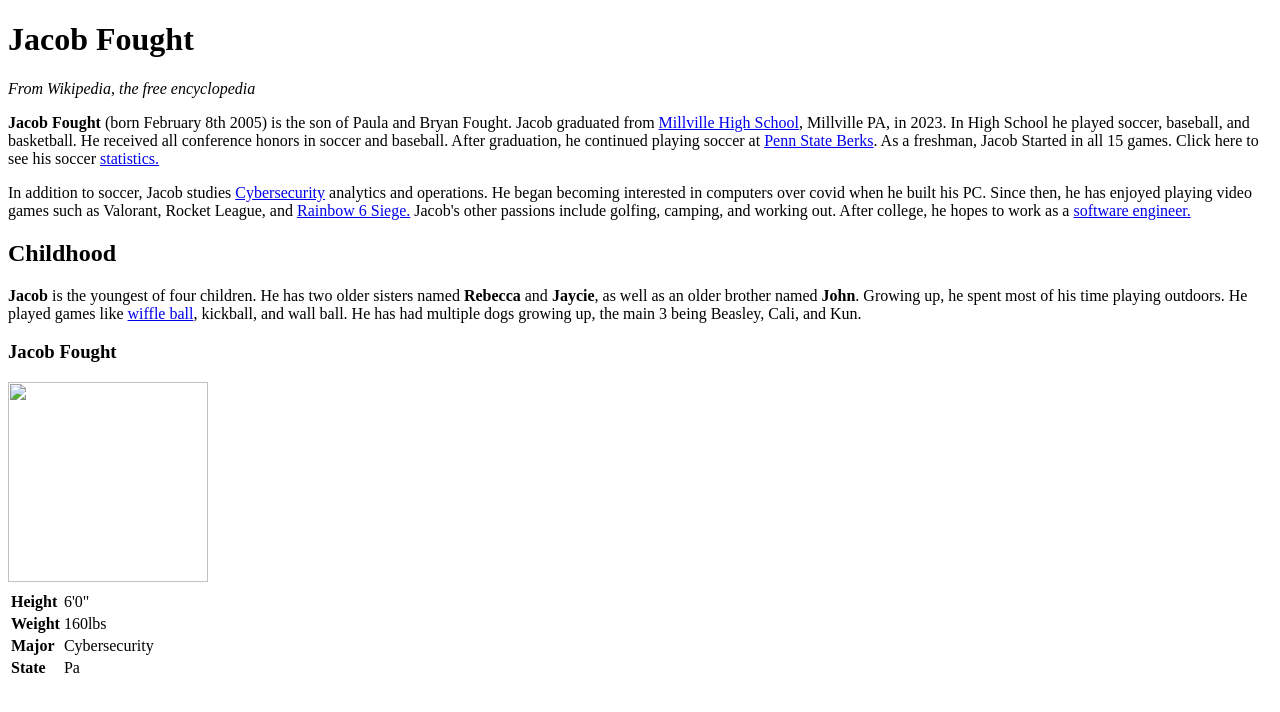
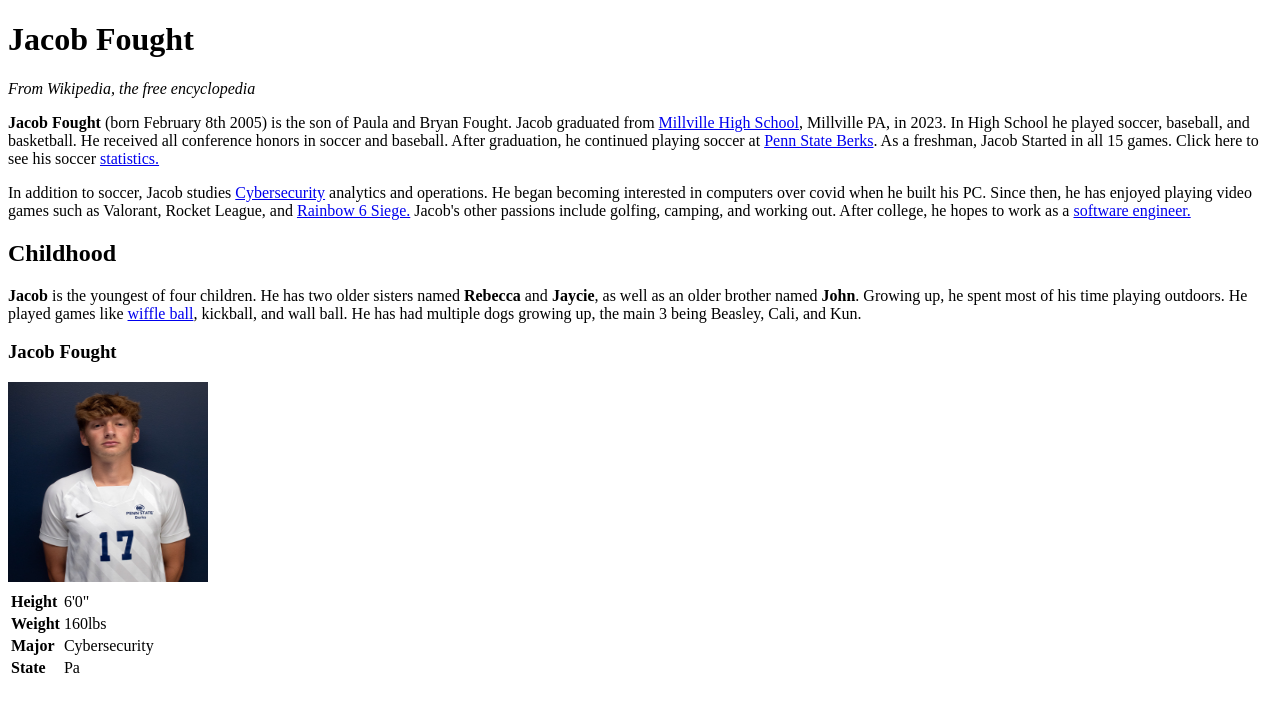
Before and after one commit to JakeF17/IST256-wikipedia-assignment, a plain HTML site: page index.html in a window 1280 px wide. Drawn offline with Linux system fonts and the light colour scheme.

Commit message:
Update index.html

```diff
--- a/index.html
+++ b/index.html
@@ -21,7 +21,7 @@ Jacob's other passions include golfing, camping, and working out. After college,
 playing outdoors. He played games like <a href="https://en.wikipedia.org/wiki/Wiffle_ball"> wiffle ball</a>, kickball, and wall ball. He has had multiple dogs growing up, the main 3 being Beasley, Cali, and Kun.
 <div class ="sidebar">
     <h3><b>Jacob Fought</b></h3>
-    <img src="Images/IMG_2686.jpeg" height="200" width="200"/>
+    <img src="images/headshot.JPEG" height="200" width="200"/>
     <table>
         <tr>
             <th></th>
```
